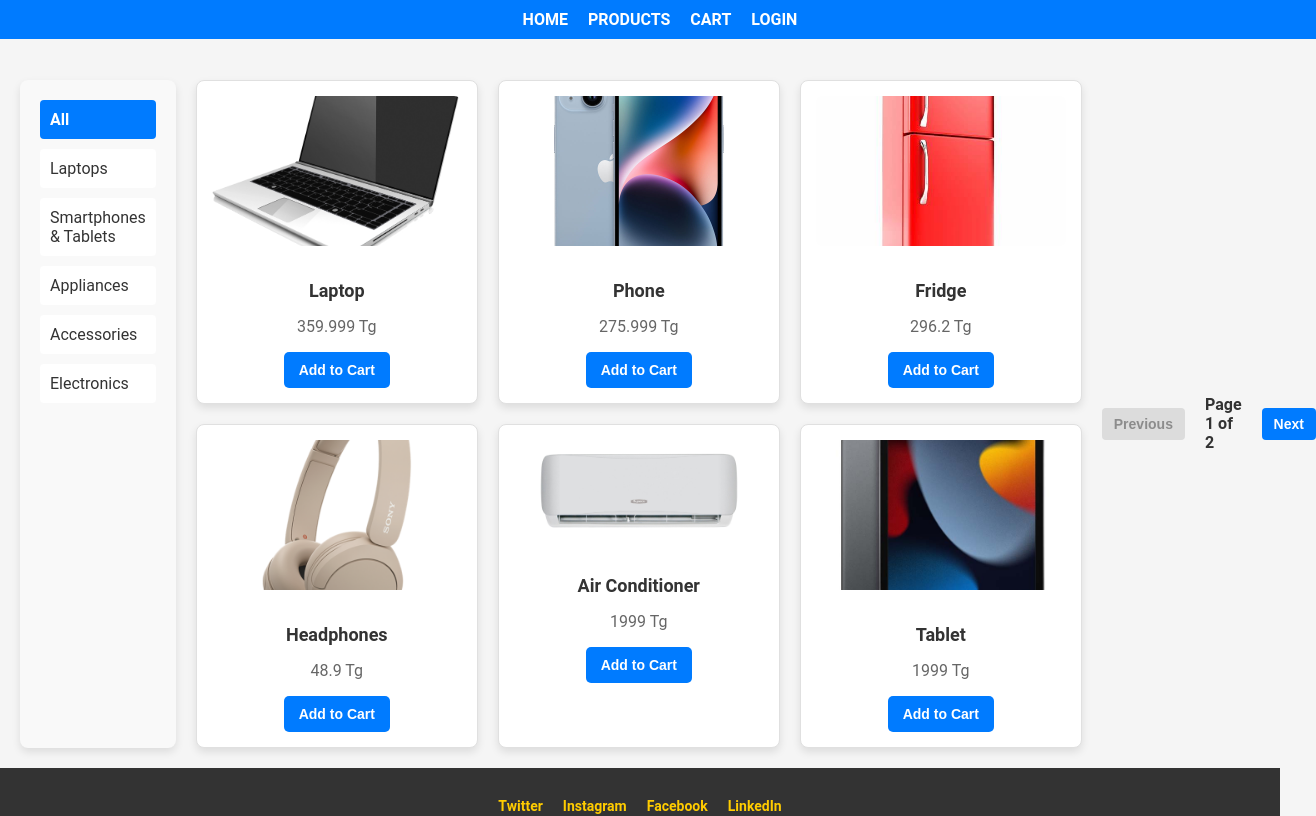
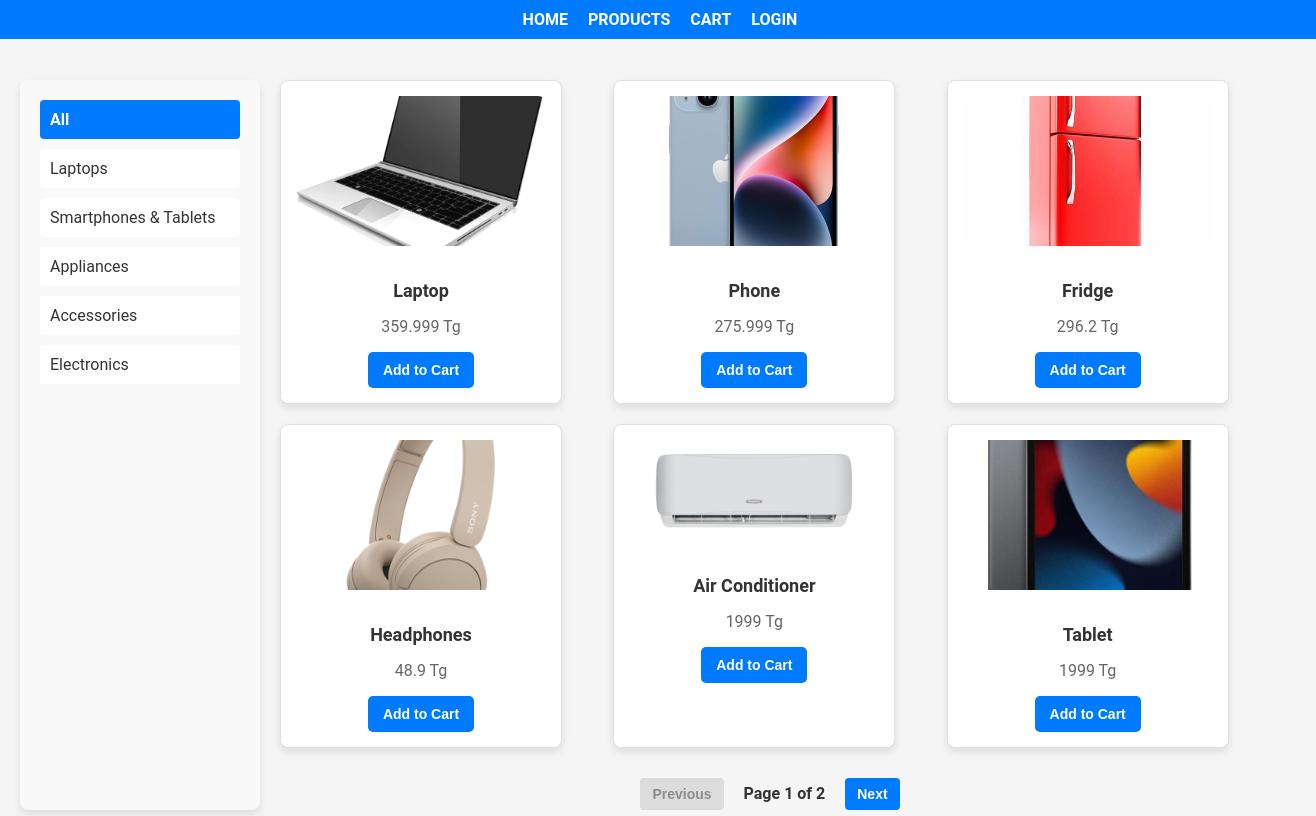
Before and after one commit to Coach-wannabe/ecommerce-vue-2, a Nuxt app: page /products in a window 1280 px wide. Shown: the top 816 px of the page, 1316 px wide, since content can reach past the window. Built offline with nearby package versions, Linux system fonts and the light colour scheme.

Commit message:
Update products.vue

```diff
--- a/pages/products.vue
+++ b/pages/products.vue
@@ -1,33 +1,19 @@
 <template>
   <div class="products-page">
-      <!-- Side Menu for Categories -->
     <aside class="side-menu">
       <ul>
-          <li
-            @click="filterByCategory('All')"
-            :class="{ active: selectedCategory === 'All' }"
-          >
+        <li @click="filterByCategory('All')" :class="{ active: selectedCategory === 'All' }">
           All
         </li>
-          <li
-            v-for="category in categories"
-            :key="category"
-            @click="filterByCategory(category)"
-            :class="{ active: selectedCategory === category }"
-          >
+        <li v-for="category in categories" :key="category" @click="filterByCategory(category)" :class="{ active: selectedCategory === category }">
           {{ category }}
         </li>
       </ul>
     </aside>
-
-      <!-- Product Grid -->
+    <div class="product-section">
       <div class="product-grid">
         <div v-for="product in paginatedProducts" :key="product.id" class="product-card">
-          <img
-            :src="`/assets/images/${product.image}`"
-            alt="Product Image"
-            class="product-image"
-          />
+          <img :src="`/assets/images/${product.image}`" alt="Product Image" class="product-image" />
           <h2>{{ product.name }}</h2>
           <p>{{ product.price }} Tg</p>
           <button @click="addToCart(product)">
@@ -35,12 +21,11 @@
           </button>
         </div>
       </div>
-
-      <!-- Pagination Controls -->
       <div class="pagination">
         <button @click="prevPage" :disabled="currentPage === 1">Previous</button>
         <span>Page {{ currentPage }} of {{ totalPages }}</span>
         <button @click="nextPage" :disabled="currentPage === totalPages">Next</button>
+      </div>
     </div>
   </div>
 </template>
@@ -50,20 +35,14 @@
 import { useToast } from "vue-toastification";
 import { useProductStore } from "~/stores/productStore";
 
-  // Toast notification setup
 const toast = useToast();
-
-  // Pinia store setup
 const productStore = useProductStore();
 
-  // Pagination setup
-  const productsPerPage = 6; // Number of products per page
+const productsPerPage = 6;
 const currentPage = ref(1);
 
-  // Categories for filtering
 const categories = ["Laptops", "Smartphones & Tablets", "Appliances", "Accessories", "Electronics"];
 
-  // Computed properties
 const selectedCategory = computed(() => productStore.selectedCategory);
 const paginatedProducts = computed(() => {
   const start = (currentPage.value - 1) * productsPerPage;
@@ -72,10 +51,9 @@
 });
 const totalPages = computed(() => Math.ceil(productStore.filteredProducts.length / productsPerPage));
 
-  // Methods
 const filterByCategory = (category) => {
   productStore.filterByCategory(category);
-    currentPage.value = 1; // Reset to first page on category change
+  currentPage.value = 1;
 };
 
 const nextPage = () => {
@@ -106,7 +84,6 @@
   padding: 20px;
 }
 
-  /* Side Menu */
 .side-menu {
   width: 200px;
   background-color: #f9f9f9;
@@ -141,7 +118,12 @@
   color: white;
 }
 
-  /* Product Grid */
+.product-section {
+  display: flex;
+  flex-direction: column;
+  flex-grow: 1;
+}
+
 .product-grid {
   display: grid;
   grid-template-columns: repeat(3, 1fr);
@@ -207,13 +189,14 @@
   background-color: #cc0000;
 }
 
-  /* Pagination Controls */
 .pagination {
   margin-top: 20px;
   display: flex;
   justify-content: center;
   align-items: center;
   gap: 20px;
+  width: 100%;
+  padding-top: 10px;
 }
 
 .pagination button {
```
Lines whose indentation alone changed are shown as unchanged.
